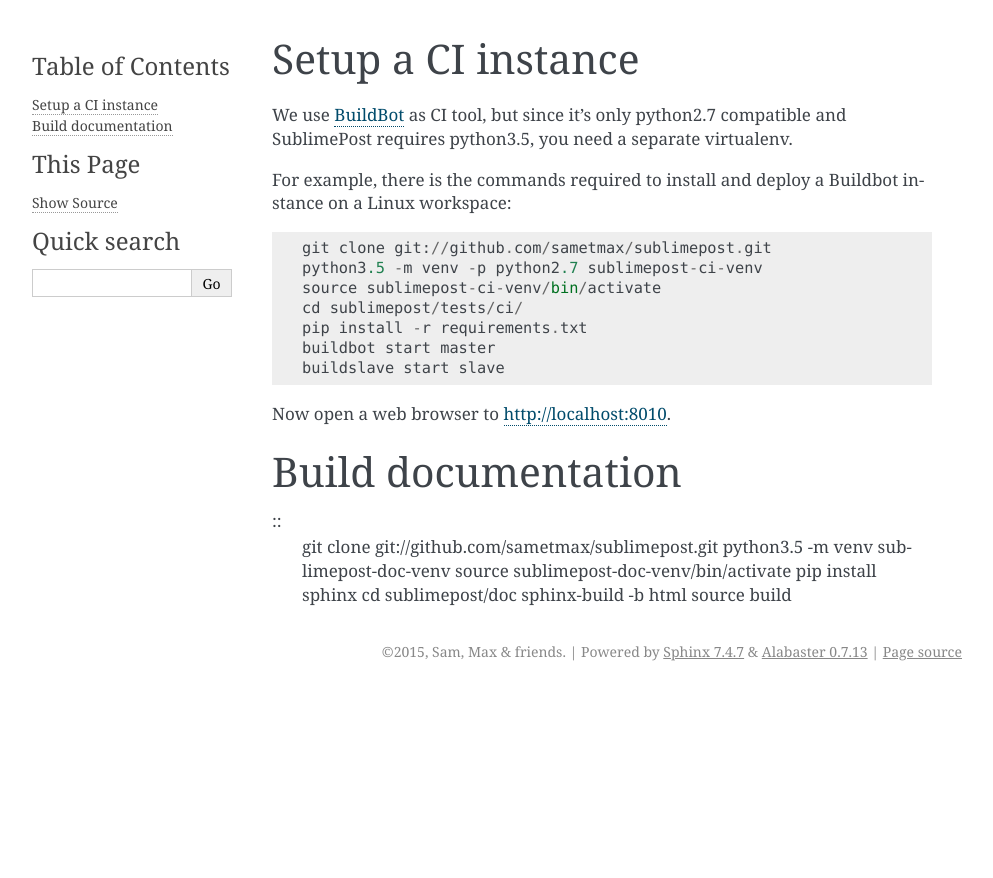
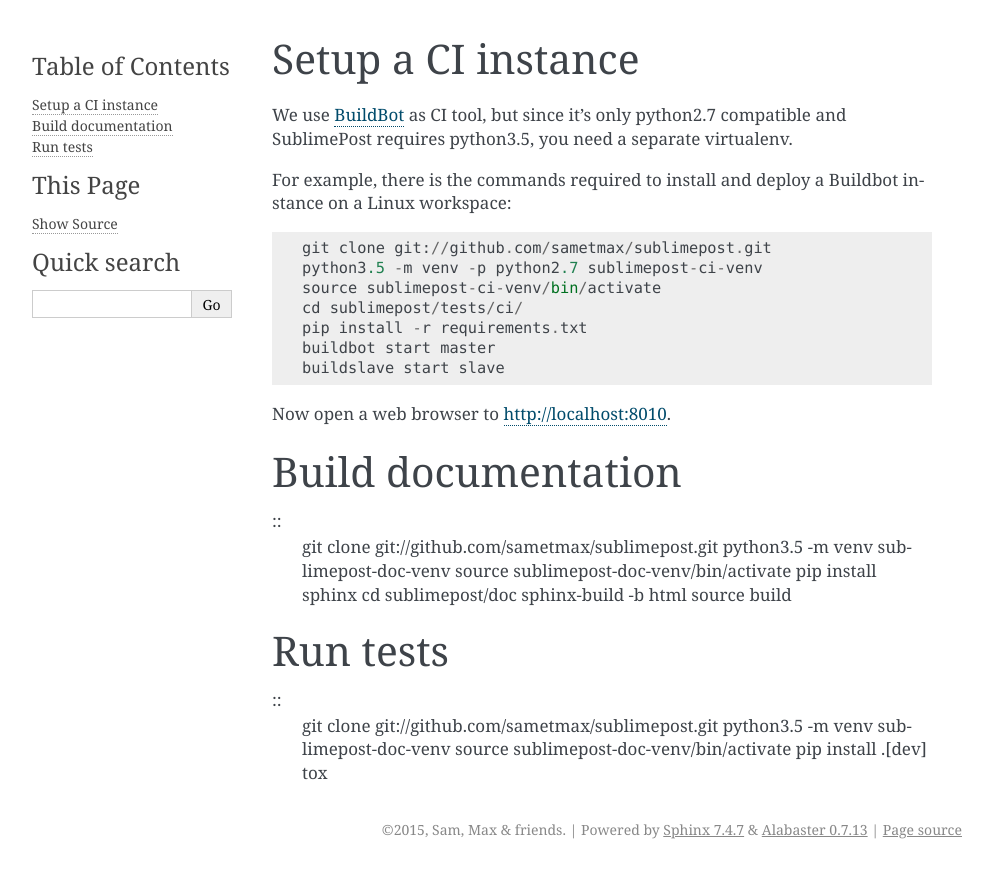
Before and after one commit to Tygs/sublimepost, a Sphinx documentation site: the page built from doc/source/dev.rst, in a window 1280 px wide. Shown: the top 878 px of the page, without its empty margins (148-1141 px from the left). Built offline with Sphinx 7.4.7, drawn with Linux system fonts in a browser that asks for light colours.

Commit message:
Add tox for tests

```diff
--- a/doc/source/dev.rst
+++ b/doc/source/dev.rst
@@ -30,3 +30,13 @@ Build documentation
     pip install sphinx
     cd sublimepost/doc
     sphinx-build -b html source build
+
+Run tests
+=========
+
+::
+    git clone git://github.com/sametmax/sublimepost.git
+    python3.5 -m venv sublimepost-doc-venv
+    source sublimepost-doc-venv/bin/activate
+    pip install .[dev]
+    tox
```
Also changed, not shown: 2 other files.
